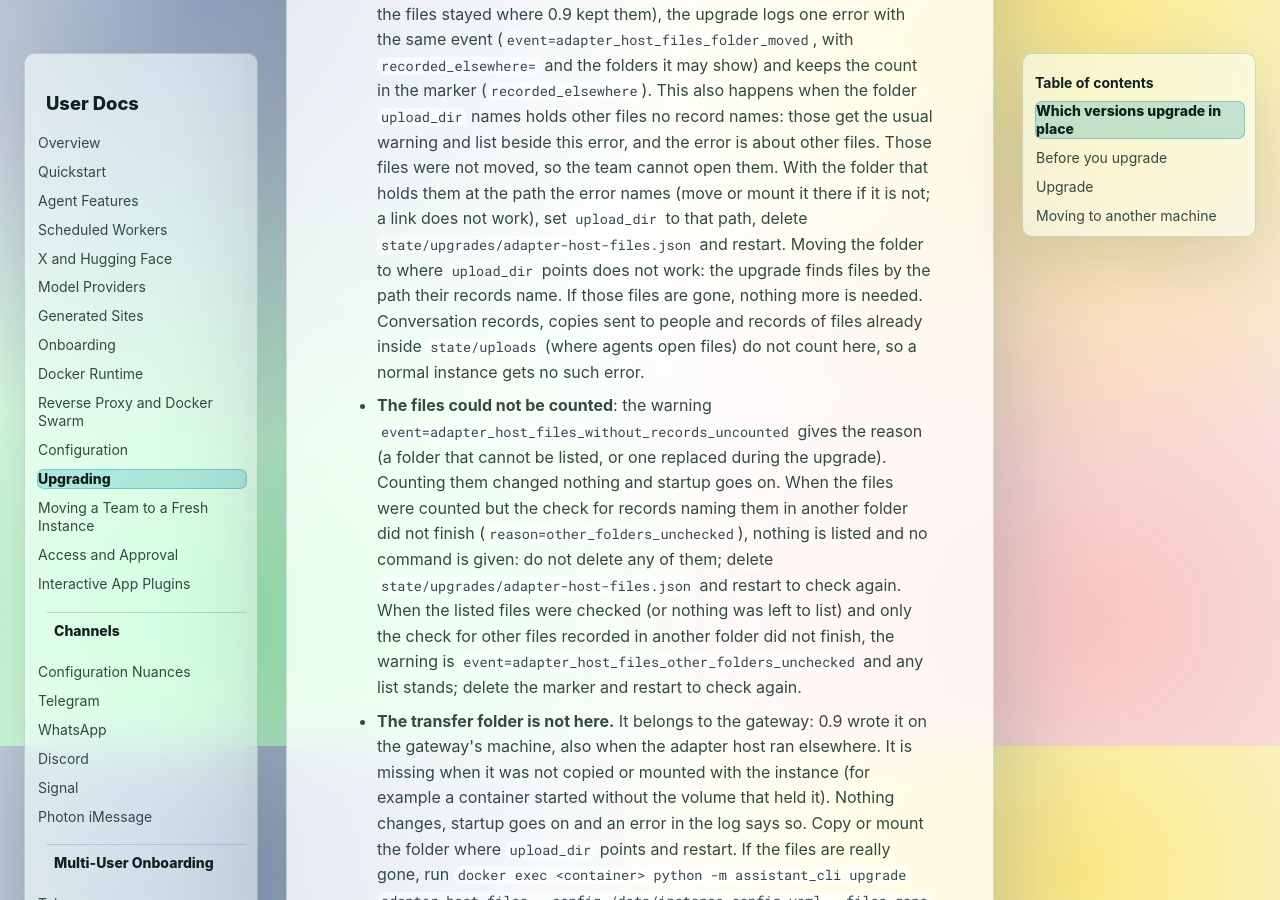
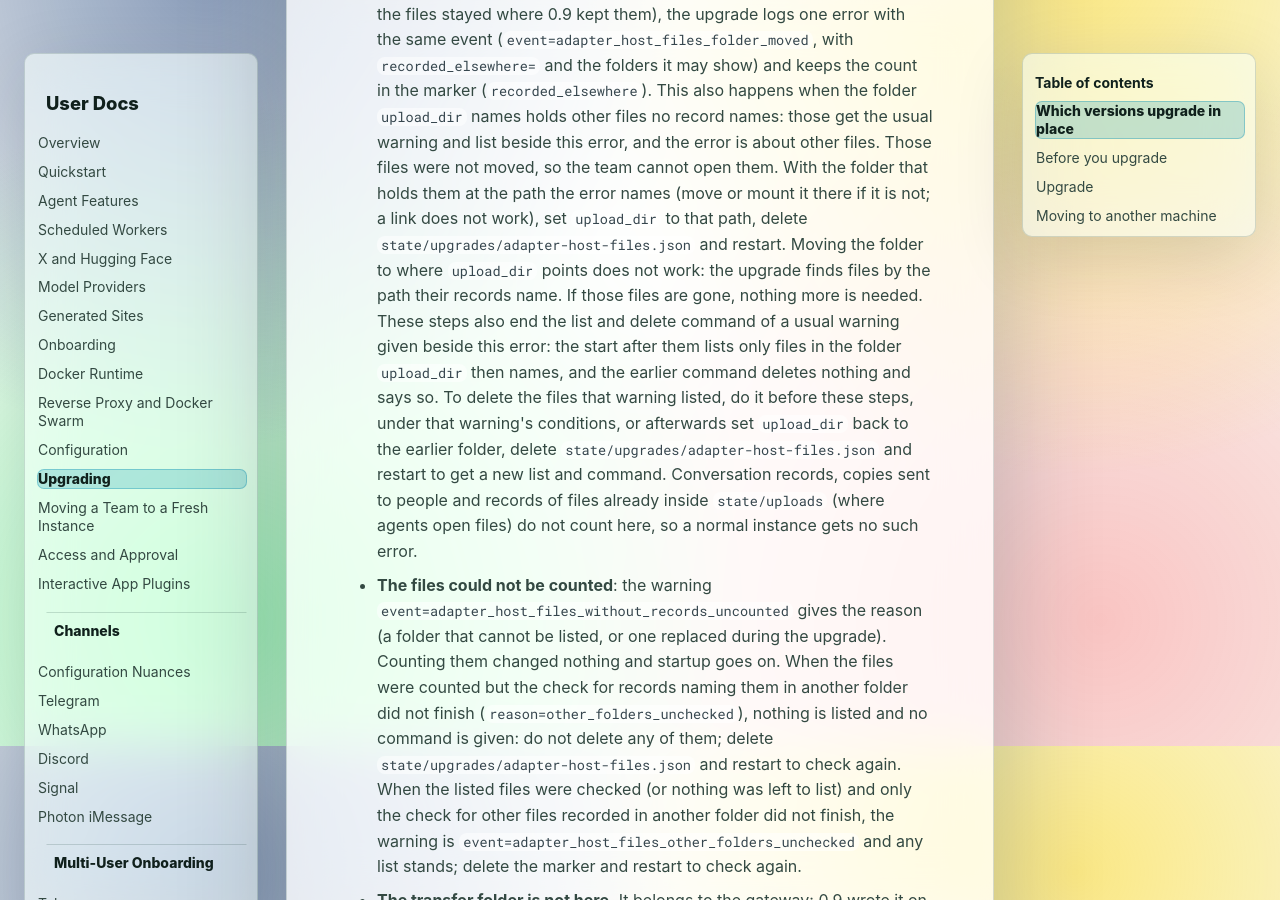
Before and after one commit to enzimo/universal-agents, an MkDocs documentation site: the page built from user_docs_source/upgrading.md, in a window 1280 px wide and 900 px high, scrolled down 4654 px. Built offline with MkDocs 1.6.1 and Material for MkDocs 9.7.7, drawn with Linux system fonts in a browser that asks for light colours.

Commit message:
Say that the moved-folder steps end the warning's list, and test a record directly in state/uploads
C15 of PR #168's fix round: upgrading.md now says that following the
steps of the error for files recorded in another folder ends the list
and delete command of the usual warning given beside it, and how to
delete those files before or get a new list afterwards. The C12 test
now proves that the steps end the list and that the way back gives a
new one.

C16: the state/uploads test gains a record directly in state/uploads,
the case where 0.9's upload_dir was state/uploads itself; without it
no test proved that the rule covers the folder itself. The docstring
of _folder_moved_advice now names the error that uses here=False.

[skip ci]

Co-Authored-By: Claude Opus 5.5 <noreply@anthropic.com>

```diff
--- a/user_docs_source/upgrading.md
+++ b/user_docs_source/upgrading.md
@@ -190,7 +190,14 @@ supported, because it may not read what a newer one saved.
     `state/upgrades/adapter-host-files.json` and restart. Moving the folder
     to where `upload_dir` points does not work: the upgrade finds files by
     the path their records name. If those files are gone, nothing more is
-    needed. Conversation records, copies sent to people and records of
+    needed. These steps also end the list and delete command of a usual
+    warning given beside this error: the start after them lists only files
+    in the folder `upload_dir` then names, and the earlier command deletes
+    nothing and says so. To delete the files that warning listed, do it
+    before these steps, under that warning's conditions, or afterwards set
+    `upload_dir` back to the earlier folder, delete
+    `state/upgrades/adapter-host-files.json` and restart to get a new list
+    and command. Conversation records, copies sent to people and records of
     files already inside `state/uploads` (where agents open files) do not
     count here, so a normal instance gets no such error.
   - **The files could not be counted**: the warning
```
Also changed, not shown: 2 other files.
